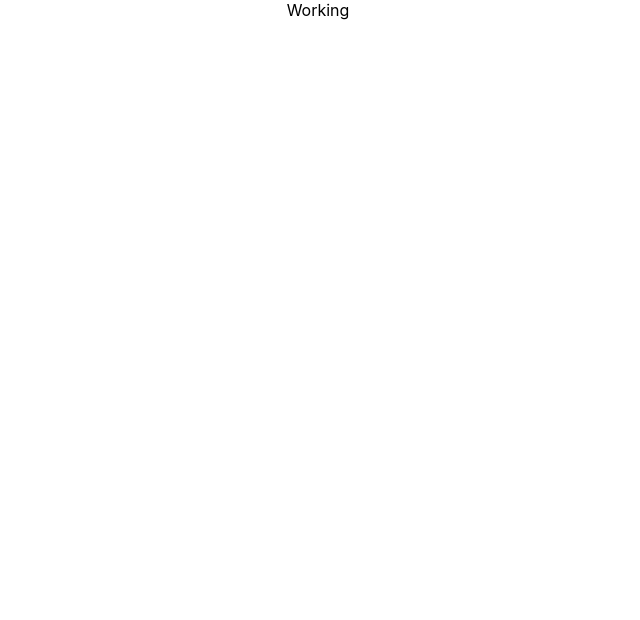
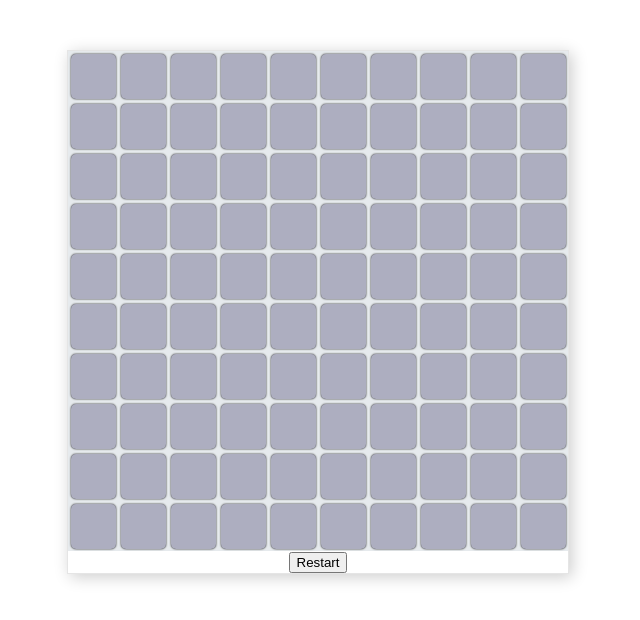
Before and after one commit to Egas099/points, a React (Create React App) app: page / in a window 1280 px wide. Shown: the top 620 px of the page, without its empty margins (322-962 px from the left). Built offline with nearby package versions, Linux system fonts and the light colour scheme.

Commit message:
DevCommit #04.09.21.1
Create game fild and some logic

```diff
--- a/package.json
+++ b/package.json
@@ -12,7 +12,10 @@
     "@types/react-dom": "^17.0.9",
     "react": "^17.0.2",
     "react-dom": "^17.0.2",
+    "react-redux": "^7.2.4",
     "react-scripts": "4.0.3",
+    "redux": "^4.1.1",
+    "redux-devtools-extension": "^2.13.9",
     "typescript": "^4.4.2",
     "web-vitals": "^1.1.2"
   },
--- a/src/App.tsx
+++ b/src/App.tsx
@@ -1,12 +1,46 @@
-import React from 'react';
+import React, { useEffect } from 'react';
+import { useDispatch } from 'react-redux';
+import GameField from './components/GameField/GameField';
 import './css/App.css';
+import { useTypedSelector } from './hooks/useTypedSelector';
+import { calcPosition, cellZeroing, playerMove, restartGame } from './store/gameReducer';
 
 function App() {
-  return (
-    <div className="App">
-      Working
-    </div>
-  );
+    const dispatch = useDispatch()
+    const state = useTypedSelector(state => state.game)
+
+    useEffect(() => {
+        console.log("useEffect");
+        state.field.map((row) => {
+            row.map((cell) => {
+                if (cell.count > 3) {
+                    const [x, y] = calcPosition(cell.id);
+                    try {
+                        dispatch(playerMove(state.field[y + 1][x].id));
+                    } catch { }
+                    try {
+                        dispatch(playerMove(state.field[y][x + 1].id));
+                    } catch { }
+                    try {
+                        dispatch(playerMove(state.field[y - 1][x].id));
+                    } catch { }
+                    try {
+                        dispatch(playerMove(state.field[y][x - 1].id));
+                    } catch { }
+                    dispatch(cellZeroing(state.field[y][x].id));
+                }
+            })
+        })
+    }, [state])
+
+    return (
+        <div className="App">
+            <div className="App__content">
+                <GameField field={state.field}></GameField>
+                <button onClick={() => dispatch(restartGame())}>Restart</button>
+            </div>
+        </div>
+    );
 }
 
 export default App;
--- /dev/null
+++ b/src/components/Cell/CellItem.module.css
@@ -0,0 +1,25 @@
+.wrapper {
+    width: 50px;
+    height: 50px;
+    background-color: #E6EAED;
+}
+
+.content {
+    border-radius: 5px;
+    height: 90%;
+    margin: 5%;
+    background-color: #ADAEC0;
+    box-shadow: 0 0 2px black;
+}
+
+.one {
+    background-color: rgba(0, 128, 0, 0.5);
+}
+
+.two {
+    background-color: rgba(218, 165, 32, 0.5);
+}
+
+.three {
+    background-color: rgba(255, 0, 0, 0.5);
+}
--- /dev/null
+++ b/src/components/Cell/CellItem.tsx
@@ -0,0 +1,33 @@
+import React, { FC } from 'react'
+import { useDispatch } from 'react-redux';
+import { Cell, GameActions, playerMove } from '../../store/gameReducer'
+import styles from './CellItem.module.css';
+
+interface Props {
+    cell: Cell;
+}
+
+const CellItem: FC<Props> = ({ cell }) => {
+    const dispatch = useDispatch();
+
+    const getColorClass = (number: number) => {
+        switch (number) {
+            case 1: return styles.one;
+            case 2: return styles.two;
+            case 3: return styles.three;
+            default: return '';
+        }
+    }
+
+    return (
+        <div className={styles.wrapper}>
+            <div
+                className={[styles.content, getColorClass(cell.count)].join(' ')}
+                onClick={() => dispatch(playerMove(cell.id))}
+            >
+            </div>
+        </div>
+    )
+}
+
+export default CellItem
--- /dev/null
+++ b/src/components/GameField/GameField.module.css
@@ -0,0 +1,10 @@
+.wrapper {
+    display: flex;
+    flex-direction: column;
+}
+
+.content {}
+
+.row {
+    display: flex;
+}
--- /dev/null
+++ b/src/components/GameField/GameField.tsx
@@ -0,0 +1,25 @@
+import React from 'react'
+import { FC } from 'react'
+import { Cell } from '../../store/gameReducer'
+import CellItem from '../Cell/CellItem'
+import styles from './GameField.module.css'
+
+interface Props {
+    field: Cell[][],
+}
+
+const GameField: FC<Props> = ({ field }) => {
+    return (
+        <div className={styles.wrapper}>
+            {field.map(row => (
+                <div className={styles.row} key={Math.random()}>
+                    {row.map((cell) => (
+                        <CellItem cell={cell} key={cell.id}></CellItem>
+                    ))}
+                </div>
+            ))}
+        </div>
+    )
+}
+
+export default GameField
--- a/src/css/App.css
+++ b/src/css/App.css
@@ -7,32 +7,9 @@
   pointer-events: none;
 }
 
-@media (prefers-reduced-motion: no-preference) {
-  .App-logo {
-    animation: App-logo-spin infinite 20s linear;
-  }
+.App__content {
+  max-width: 500px;
+  margin: 50px auto;
+  border: 1px solid rgba(0, 0, 0, 0.1);
+  box-shadow: 3px 3px 15px rgba(0, 0, 0, 0.2);
 }
-
-.App-header {
-  background-color: #282c34;
-  min-height: 100vh;
-  display: flex;
-  flex-direction: column;
-  align-items: center;
-  justify-content: center;
-  font-size: calc(10px + 2vmin);
-  color: white;
-}
-
-.App-link {
-  color: #61dafb;
-}
-
-@keyframes App-logo-spin {
-  from {
-    transform: rotate(0deg);
-  }
-  to {
-    transform: rotate(360deg);
-  }
-}
--- /dev/null
+++ b/src/hooks/useTypedSelector.ts
@@ -0,0 +1,4 @@
+import { TypedUseSelectorHook, useSelector } from 'react-redux';
+import { RootState } from '../store';
+
+export const useTypedSelector: TypedUseSelectorHook<RootState> = useSelector
--- a/src/index.tsx
+++ b/src/index.tsx
@@ -2,10 +2,12 @@ import React from 'react';
 import ReactDOM from 'react-dom';
 import './css/index.css';
 import App from './App';
+import { Provider } from 'react-redux';
+import { store } from './store';
 
 ReactDOM.render(
-  <React.StrictMode>
+  <Provider store={store}>
     <App />
-  </React.StrictMode>,
+  </Provider>,
   document.getElementById('root')
 );
--- /dev/null
+++ b/src/store/gameReducer.ts
@@ -0,0 +1,85 @@
+export type Cell = {
+    id: number;
+    count: number;
+}
+
+interface GameState {
+    field: Cell[][]
+}
+
+export enum GameActionType {
+    PLAYER_MOVE = 'PLAYER_MOVE',
+    CELL_ZEROING = 'CELL_ZEROING',
+    RESTART_GAME = 'RESTART_GAME',
+    CHANGE_TITLE = 'CHANGE_TITLE',
+}
+
+export interface PlayerMove {
+    type: GameActionType.PLAYER_MOVE;
+    payload: number;
+}
+export interface CellZeroing {
+    type: GameActionType.CELL_ZEROING;
+    payload: number;
+}
+
+export interface RestartGame {
+    type: GameActionType.RESTART_GAME;
+    payload: undefined;
+}
+
+export interface ChangeTitle {
+    type: GameActionType.CHANGE_TITLE;
+    payload: string;
+}
+
+export type GameActions = PlayerMove | CellZeroing | RestartGame | ChangeTitle;
+
+const createField = (): Cell[][] => {
+    return new Array(10).fill(1).map((a, i) => {
+        return (new Array(10).fill(1).map((b, j) => createCell(i * 10 + j)))
+    })
+}
+const createCell = (id: number) => ({ id: id, count: 0 })
+
+const defaultState = (): GameState => ({
+    field: createField(),
+})
+
+export const calcPosition = (number: number) => {
+    return [number % 10, Math.floor(number / 10)]
+}
+
+export const gameReducer = (state = defaultState(), action: GameActions) => {
+    switch (action.type) {
+        case GameActionType.PLAYER_MOVE:
+            return actionPlayerMove(state, action);
+        case GameActionType.CELL_ZEROING:
+            return actionCellZeroing(state, action);
+        case GameActionType.RESTART_GAME:
+            return defaultState();
+        default:
+            return state;
+    }
+};
+
+export const playerMove = (payload: number): GameActions => ({ type: GameActionType.PLAYER_MOVE, payload: payload })
+export const cellZeroing = (payload: number): GameActions => ({ type: GameActionType.CELL_ZEROING, payload: payload })
+export const restartGame = (): GameActions => ({ type: GameActionType.RESTART_GAME, payload: undefined })
+
+function actionPlayerMove(state: GameState, action: PlayerMove) {
+    let newState = { ...state };
+    const [x, y] = calcPosition(action.payload);
+
+    newState.field[y][x].count += 1;
+
+    return newState;
+}
+function actionCellZeroing(state: GameState, action: CellZeroing) {
+    let newState = { ...state };
+    const [x, y] = calcPosition(action.payload);
+
+    newState.field[y][x].count = 0;
+
+    return newState;
+}
--- /dev/null
+++ b/src/store/index.ts
@@ -0,0 +1,11 @@
+import { combineReducers, createStore } from 'redux';
+import { composeWithDevTools } from 'redux-devtools-extension';
+import { gameReducer } from './gameReducer';
+
+const rootReducer = combineReducers({
+    game: gameReducer
+})
+
+export const store = createStore(rootReducer, composeWithDevTools());
+
+export type RootState = ReturnType<typeof rootReducer>
```
Also changed, not shown: 1 other file (tests, documents, lock files or other folders).
